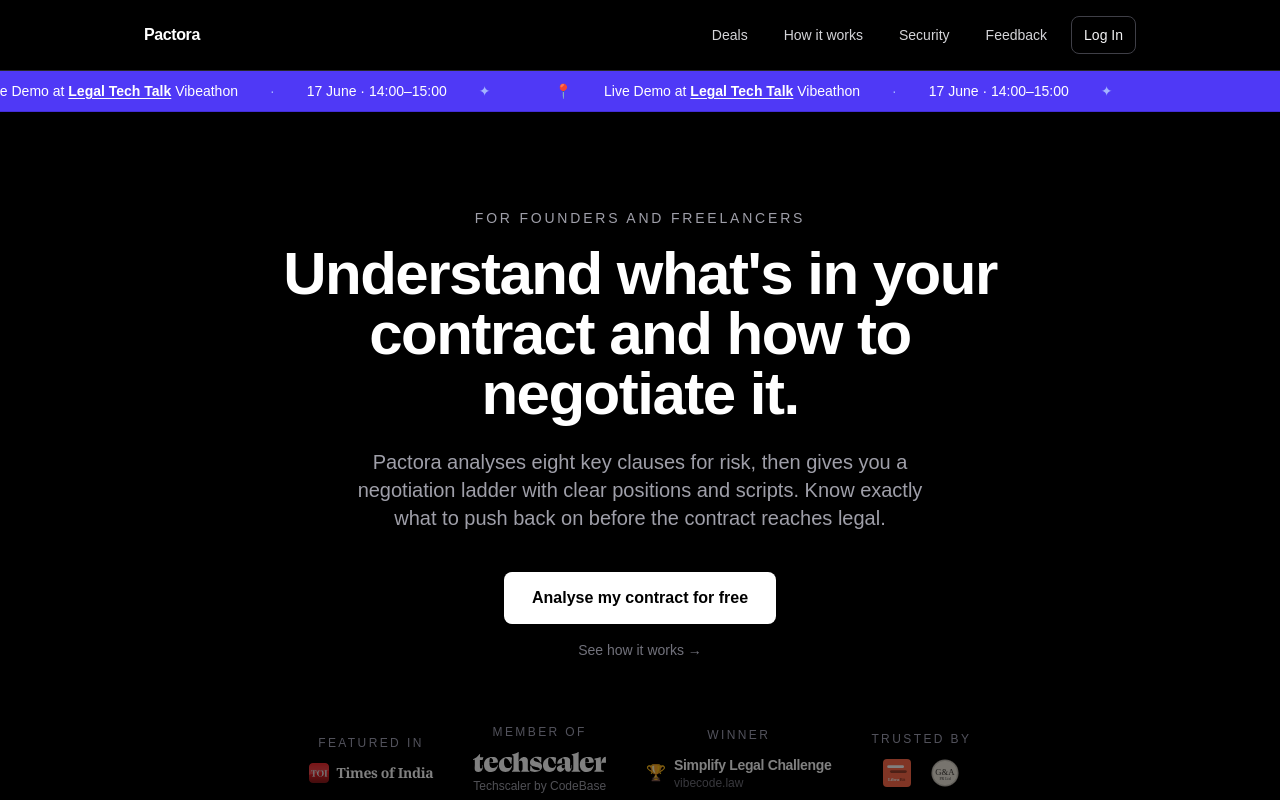
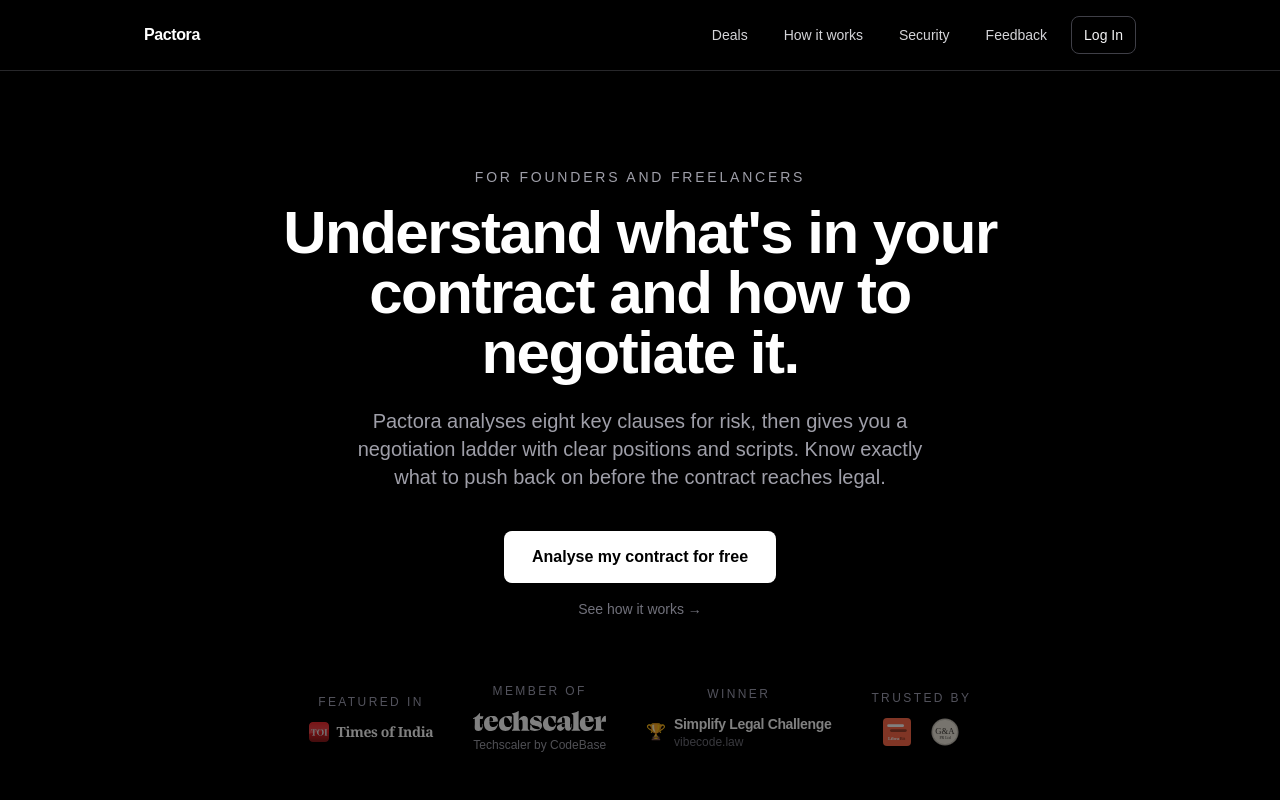
Before and after one commit to sneha210990/Pactora, a Next.js app: page / in a window 1280 px wide. Shown: the top 800 px of the page. Built offline with nearby package versions, Linux system fonts and the light colour scheme; no server answers.

Commit message:
Remove Legal Tech Talk demo banner
The live demo event is over; remove the scrolling ticker strip and its
associated CSS animation classes from the homepage.

Co-Authored-By: Claude Sonnet 4.6 <noreply@anthropic.com>
Claude-Session: https://claude.ai/code/session_01AG8PGrHGAPqVHh4cm1Qeqa

```diff
--- a/app/globals.css
+++ b/app/globals.css
@@ -1,23 +1,5 @@
 @import "tailwindcss";
 
-@keyframes ticker {
-  0%   { transform: translateX(0); }
-  100% { transform: translateX(-50%); }
-}
-
-.animate-ticker {
-  animation: ticker 35s linear infinite;
-}
-
-.ticker-wrapper:hover .animate-ticker {
-  animation-play-state: paused;
-}
-
-@media (prefers-reduced-motion: reduce) {
-  .animate-ticker {
-    animation: none;
-  }
-}
 
 :root {
   --background: #ffffff;
--- a/app/page.tsx
+++ b/app/page.tsx
@@ -3,31 +3,6 @@ import Link from "next/link";
 export default function Home() {
   return (
     <main className="min-h-screen bg-black text-white">
-      <div className="ticker-wrapper overflow-hidden border-b border-indigo-700 bg-indigo-600 py-2.5 text-sm text-white">
-        <div className="animate-ticker flex w-max">
-          {[0, 1].map((i) => (
-            <div key={i} className="flex items-center gap-8 px-8">
-              <span>📍</span>
-              <span>
-                Live Demo at&nbsp;
-                <a
-                  href="https://www.legaltech-talk.com"
-                  target="_blank"
-                  rel="noopener noreferrer"
-                  className="font-semibold text-white underline underline-offset-2 hover:text-indigo-200"
-                >
-                  Legal Tech Talk
-                </a>
-                &nbsp;Vibeathon
-              </span>
-              <span className="text-indigo-300">·</span>
-              <span>17 June · 14:00–15:00</span>
-              <span className="text-indigo-300">✦</span>
-            </div>
-          ))}
-        </div>
-      </div>
-
       <section className="flex flex-col items-center justify-center px-4 py-14 text-center md:py-24">
         <p className="mb-4 text-sm font-medium uppercase tracking-[0.2em] text-zinc-400">
           For founders and freelancers
```
